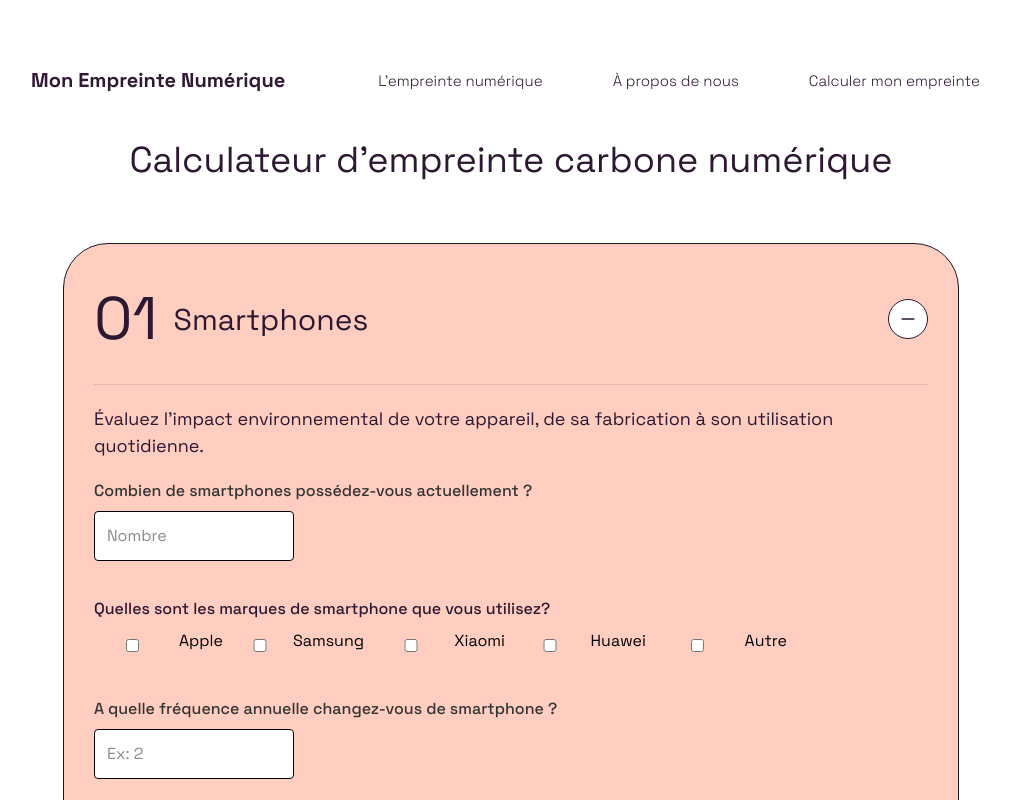
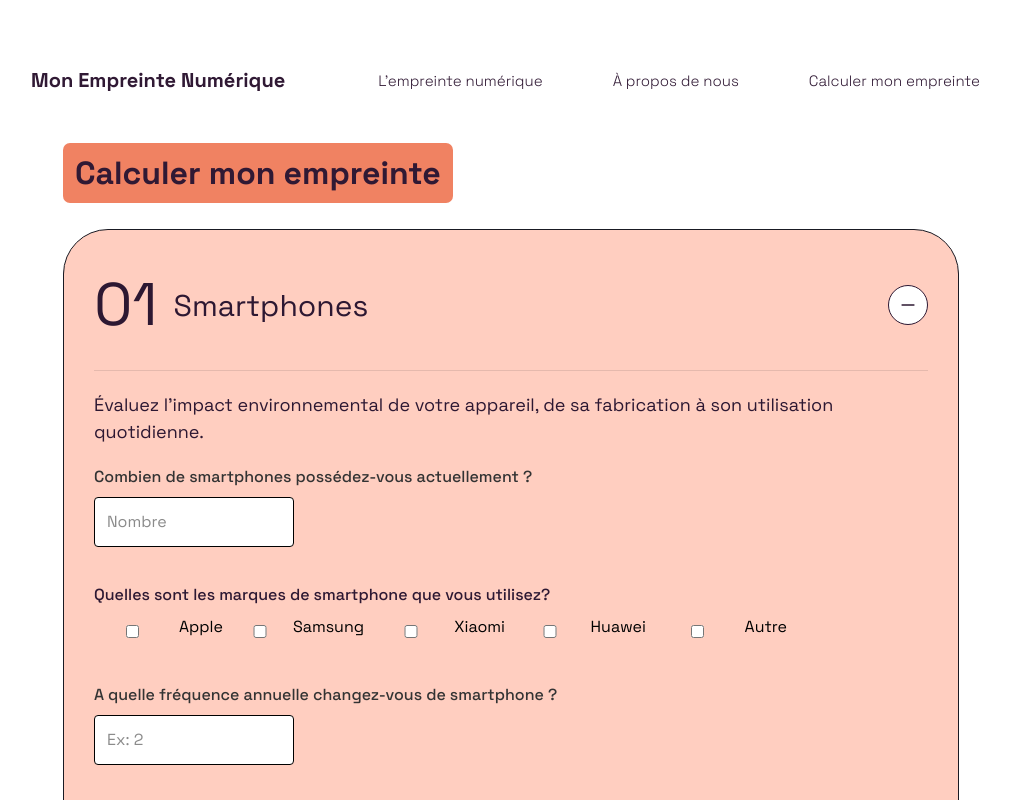
Before and after one commit to jbytes503/mon-empreinte-numerique, a Next.js app in the folder front/: page /calculator in a window 1280 px wide. Shown: the top 800 px of the page, without its empty margins (129-1139 px from the left). Built offline with nearby package versions, Linux system fonts and the light colour scheme.

Commit message:
fix: use the right typo for title

```diff
--- a/front/src/app/calculator/page.tsx
+++ b/front/src/app/calculator/page.tsx
@@ -2,6 +2,7 @@
 
 import { useState } from 'react';
 import styles from './page.module.css';
+import Title from '../components/titles';
 import QuestionCard from '../components/calculator/card';
 import NumericInput from '../components/calculator/questions/NumericInput';
 import CheckboxGroup from '../components/calculator/questions/CheckboxGroup';
@@ -477,9 +478,7 @@ export default function Page() {
     return (
         <main className={styles.main}>
             <div className={styles.container}>
-                <h1 className={styles.title}>
-                    Calculateur d&apos;empreinte carbone numérique
-                </h1>
+                <Title name="Calculer mon empreinte" />
                 <div className={styles.cardContainer}>
                     <QuestionCard
                         number="01"
```
